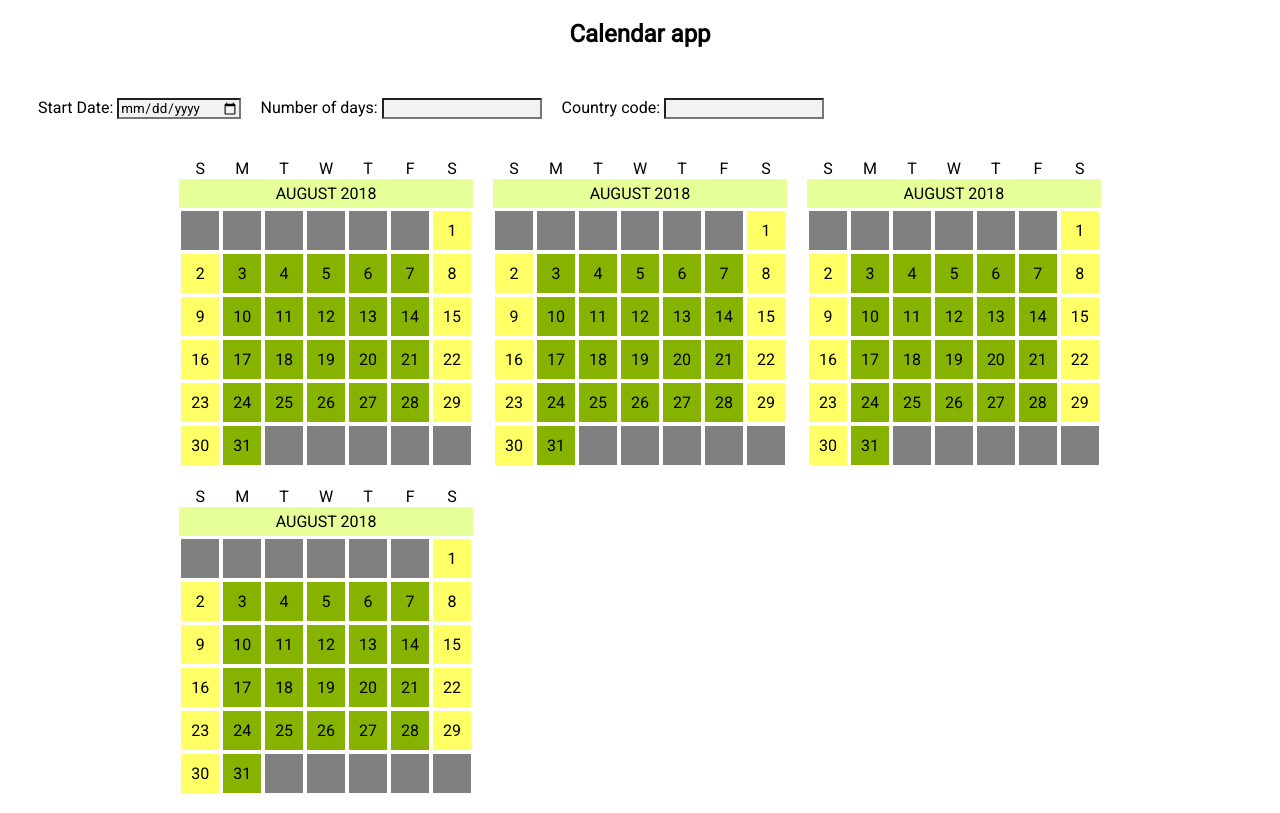
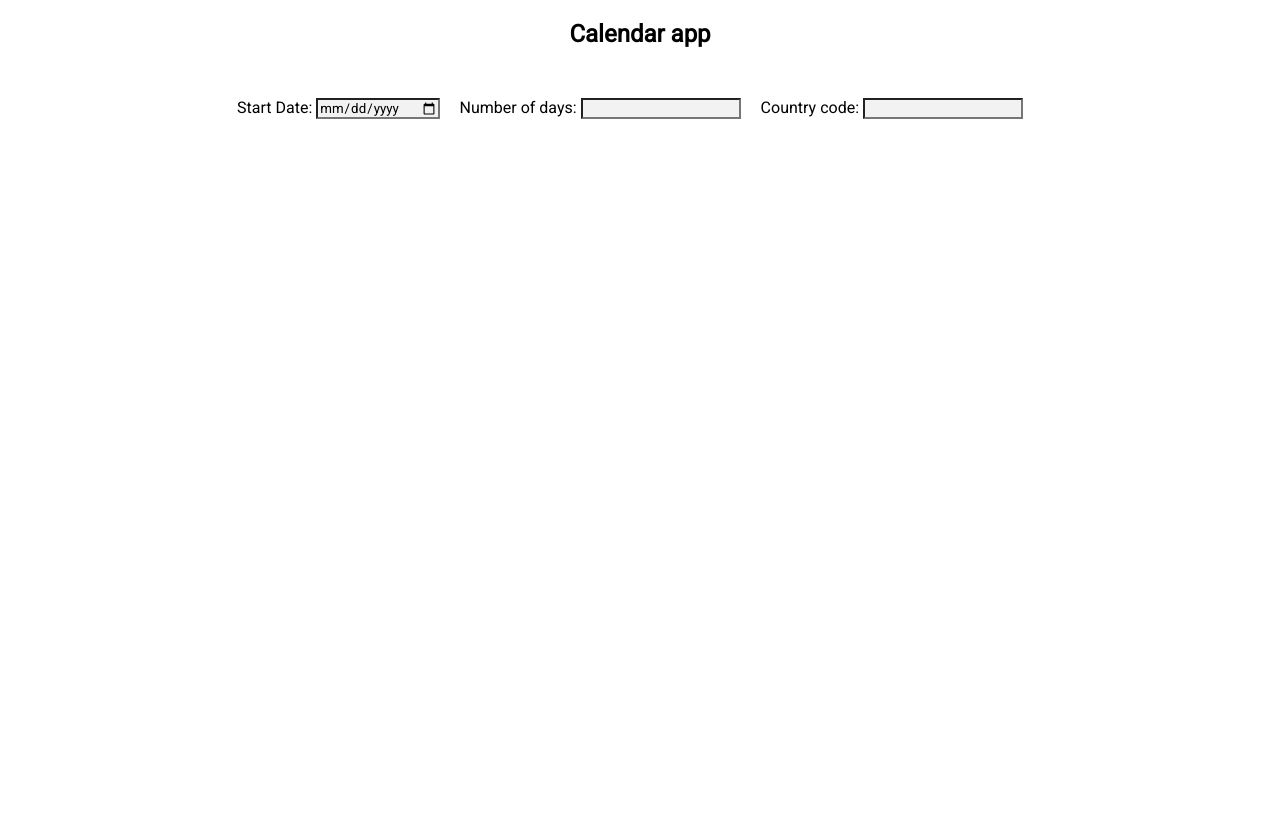
Before and after one commit to crdevdeu/calendar-app, an Angular app: page / in a window 1280 px wide. Built offline with nearby package versions, Linux system fonts and the light colour scheme.

Commit message:
feat: add logic to fetch and display calendar data
Create CalendarDataService to fetch and display calendar data depending on user input

Add endIn input to calendar component to set end of valid dates for calendar

Fix layout

```diff
--- a/src/app/app.component.css
+++ b/src/app/app.component.css
@@ -9,6 +9,8 @@
 .form-container {
   display: flex;
   padding: 30px;
+  align-items: center;
+  justify-content: center;
 }
 
 .input-container {
--- a/src/app/app.component.html
+++ b/src/app/app.component.html
@@ -18,43 +18,15 @@
   </form>
   <div class="calendars-container">
     <div class="calendars-grid">
-      <div class="calendar-item">
+      <div class="calendar-item" *ngFor="let data of calendarData">
         <app-calendar
-          [showDays]="true"
-          month="august"
-          year="2018"
-          [daysAmount]="daysAmount"
-          [monthStartDay]="monthStartDay"
-        >
-        </app-calendar>
-      </div>
-      <div class="calendar-item">
-        <app-calendar
-          [showDays]="true"
-          month="august"
-          year="2018"
-          [daysAmount]="daysAmount"
-          [monthStartDay]="monthStartDay"
-        >
-        </app-calendar>
-      </div>
-      <div class="calendar-item">
-        <app-calendar
-          [showDays]="true"
-          month="august"
-          year="2018"
-          [daysAmount]="daysAmount"
-          [monthStartDay]="monthStartDay"
-        >
-        </app-calendar>
-      </div>
-      <div class="calendar-item">
-        <app-calendar
-          [showDays]="true"
-          month="august"
-          year="2018"
-          [daysAmount]="daysAmount"
-          [monthStartDay]="monthStartDay"
+          [showDays]="data.showDays"
+          [month]="data.month"
+          [startFrom]="data.startFrom"
+          [endIn]="data.endIn"
+          [year]="data.year"
+          [daysAmount]="data.daysAmount"
+          [monthStartDay]="data.monthStartDay"
         >
         </app-calendar>
       </div>
--- a/src/app/app.component.ts
+++ b/src/app/app.component.ts
@@ -1,6 +1,9 @@
 import { Component, OnInit } from '@angular/core';
 import { FormBuilder, FormGroup } from '@angular/forms';
 import { distinctUntilChanged, debounceTime } from 'rxjs/operators';
+
+import { CalendarDataService } from './services/calendar-data/calendar-data.service';
+import { CalendarData } from './interfaces/calendar-data';
 
 @Component({
   selector: 'app-root',
@@ -8,12 +11,10 @@ import { distinctUntilChanged, debounceTime } from 'rxjs/operators';
   styleUrls: ['./app.component.css']
 })
 export class AppComponent implements OnInit {
-  daysAmount = 31;
-  monthStartDay = 7;
-  startFrom = 12;
   calendarsDataForm: FormGroup;
+  calendarData: CalendarData[] = [];
 
-  constructor(formBuilder: FormBuilder) {
+  constructor(private formBuilder: FormBuilder, private calendarDataService: CalendarDataService) {
     this.calendarsDataForm = formBuilder.group({
       startDate: null,
       numberOfDays: null,
@@ -28,7 +29,9 @@ export class AppComponent implements OnInit {
         distinctUntilChanged()
       )
       .subscribe((formValues) => {
-        console.log(formValues);
+        const { startDate, countryCode, numberOfDays } = formValues;
+
+        this.calendarData = this.calendarDataService.getCalendarData(startDate, numberOfDays);
       });
   }
 }
--- a/src/app/app.module.ts
+++ b/src/app/app.module.ts
@@ -4,6 +4,8 @@ import { ReactiveFormsModule } from '@angular/forms';
 
 import { AppComponent } from './app.component';
 import { CalendarModule } from './components/calendar/calendar.component';
+
+import { CalendarDataService } from './services/calendar-data/calendar-data.service';
 
 @NgModule({
   declarations: [
@@ -14,7 +16,7 @@ import { CalendarModule } from './components/calendar/calendar.component';
     CalendarModule,
     ReactiveFormsModule
   ],
-  providers: [],
+  providers: [CalendarDataService],
   bootstrap: [AppComponent]
 })
 export class AppModule { }
--- a/src/app/components/calendar/calendar.component.css
+++ b/src/app/components/calendar/calendar.component.css
@@ -16,10 +16,11 @@
 .calendar-day-item {
   display: flex;
   justify-content: center;
-  align-items: center;
   padding: 10px;
   background-color: #86b300;
   margin: 2px;
+  min-height: 39px;
+  min-width: 20px;
 }
 
 .calendar-day-item:nth-child(7n+0) {
--- a/src/app/components/calendar/calendar.component.ts
+++ b/src/app/components/calendar/calendar.component.ts
@@ -13,6 +13,7 @@ export class CalendarComponent implements OnInit {
   @Input() daysAmount: number;
   @Input() monthStartDay: number;
   @Input() startFrom: number;
+  @Input() endIn: number;
   dataset = [];
 
   get upperCaseMonth() {
@@ -25,7 +26,10 @@ export class CalendarComponent implements OnInit {
     }
 
     for (let j = 1; j <= this.daysAmount; j++ ) {
-      if (this.startFrom && j < this.startFrom) {
+      const dateValueIsBeforeStart = this.startFrom && (j < this.startFrom);
+      const dateValueIsAfterEnd = this.endIn && (j > this.endIn);
+
+      if (dateValueIsBeforeStart || dateValueIsAfterEnd) {
         this.dataset.push({ value: '', isValid: false });
       } else {
         this.dataset.push({ value: j, isValid: true });
--- /dev/null
+++ b/src/app/interfaces/calendar-data.ts
@@ -0,0 +1,9 @@
+export interface CalendarData {
+  showDays: boolean;
+  year: number;
+  month: string;
+  daysAmount: number;
+  monthStartDay: number;
+  startFrom: number;
+  endIn: number;
+}
--- /dev/null
+++ b/src/app/services/calendar-data/calendar-data.service.ts
@@ -0,0 +1,60 @@
+import { Injectable } from '@angular/core';
+import * as moment from 'moment';
+
+import { CalendarData } from '../../interfaces/calendar-data';
+
+@Injectable()
+export class CalendarDataService {
+  getCalendarData(startDate: string, numberOfDays: number): CalendarData[] {
+    const calendarData = [];
+
+    if (startDate && numberOfDays) {
+      let momentStartDate = moment(startDate);
+      const startDateNumber = momentStartDate.date();
+      const daysFromStartDateCount = startDateNumber + numberOfDays;
+      const dateRangeEndsAfterFirstCalendarItem = momentStartDate.daysInMonth() < daysFromStartDateCount;
+      const startDateOfFirstCalendarItem =  startDateNumber > 1 ? startDateNumber : null;
+
+      const momentEndDate = moment(startDate).add(numberOfDays, 'days').subtract({ hours: 1 });
+      const endDateNumber = momentEndDate.date();
+      const endDateOfFirstCalendarItem = dateRangeEndsAfterFirstCalendarItem ? null : endDateNumber;
+      const firstCalendarItemData =
+        this.getCalendarItemData(momentStartDate, startDateOfFirstCalendarItem, endDateOfFirstCalendarItem, true);
+
+      calendarData.push(firstCalendarItemData);
+
+      if (dateRangeEndsAfterFirstCalendarItem) {
+        const endDateMonthAndYear = momentEndDate.format('MM-YYYY');
+
+        while (momentStartDate.format('MM-YYYY') !== endDateMonthAndYear) {
+          momentStartDate = momentStartDate.add(1, 'month');
+          const currentItemMonthAndYear = momentStartDate.format('MM-YYYY');
+          const calendarItemsEndInCurrentOne = currentItemMonthAndYear === endDateMonthAndYear;
+          const newCalendarItemEndsIn = calendarItemsEndInCurrentOne ? endDateNumber : null;
+          const newCalendarItem = this.getCalendarItemData(momentStartDate, null, newCalendarItemEndsIn, true);
+
+          calendarData.push(newCalendarItem);
+        }
+      }
+    }
+
+    return calendarData;
+  }
+
+  getCalendarItemData(momentDate, startFrom: number, endIn: number, showDays: boolean): CalendarData {
+    const year = momentDate.year();
+    const month = momentDate.format('MMMM');
+    const daysAmount = momentDate.daysInMonth();
+    const monthStartDay = momentDate.startOf('month').day();
+
+    return {
+      showDays,
+      year,
+      month,
+      daysAmount,
+      monthStartDay,
+      startFrom,
+      endIn
+    };
+  }
+}
```
